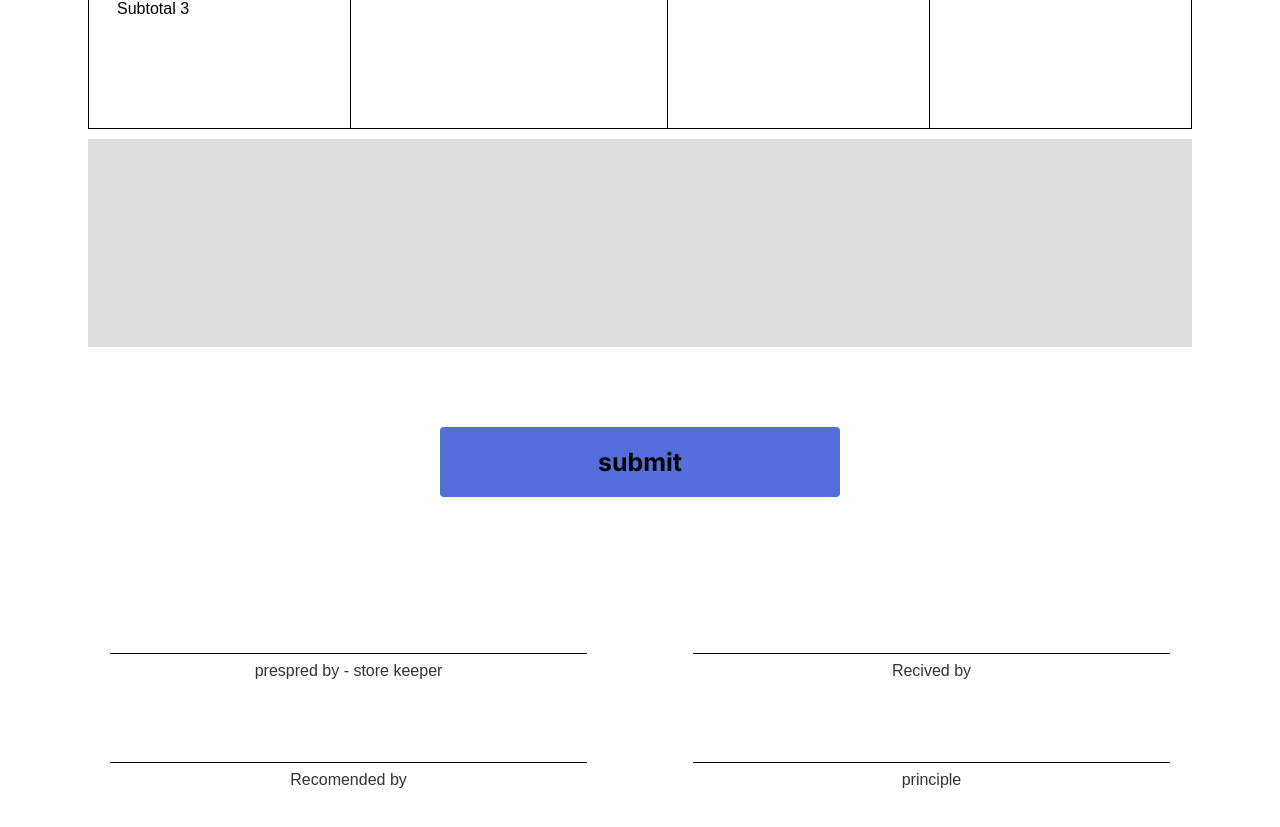
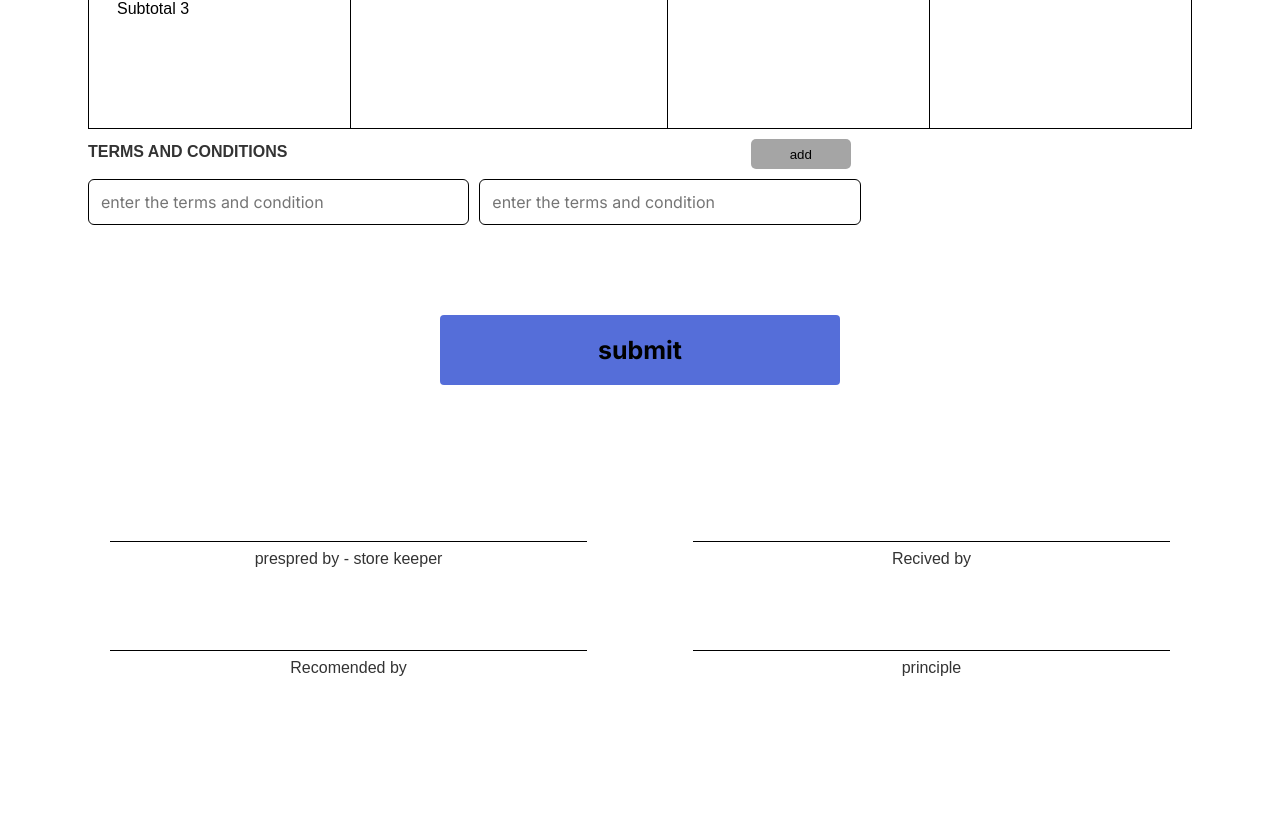
Before and after one commit to Yranshevare/Automate_Product_purchase, a React (Vite) app in the folder React_Frontend/: page /purchaseOrder in a window 1280 px wide. Shown: the part 1380-2207 px from the top of the page. After the commit the page ends 2137 px from the top, so only its background shows below. Built offline with nearby package versions, Linux system fonts and the light colour scheme; no server answers; sample sign-in values are in the browser's storage.

Commit message:
done eith the frontend part of the purchase order

```diff
--- a/React_Frontend/src/CSS/PurchaseOrder.css
+++ b/React_Frontend/src/CSS/PurchaseOrder.css
@@ -173,3 +173,38 @@
     border-top: 1px solid black;
     padding-top: 8px;
   }
+
+
+
+.terms-conditions-container{
+  width: 70%;
+}
+.terms-conditions-header{
+  display: flex;
+  align-items: center;
+  justify-content: space-between;
+  margin: 10px 10px 10px 0px;
+}
+.terms-conditions-header button{
+  width: 100px;
+  height: 30px;
+  border-radius: 5px;
+  border:none;
+  background-color: #a5a5a5;
+  transition-duration: 0.3s;
+  cursor: pointer ;
+}
+.terms-conditions-header button:hover{
+  background-color: #8b8b8b;
+}
+.terms-conditions{
+  display:  flex;
+  justify-content: space-between;
+  width: 100%;
+}
+.terms-conditions input{
+  width: 46% !important;
+  margin-bottom: 10px;
+  /* outline: none;
+  height: 25px; */
+}
--- a/React_Frontend/src/pages/PurchaseOrder.jsx
+++ b/React_Frontend/src/pages/PurchaseOrder.jsx
@@ -28,6 +28,8 @@ function PurchaseOrder() {
     ]
   }); // Initialize tableData,
   const [finalData, setFinalData] = useState();
+
+  const [terms, setTerms] = useState([{"":""}]);
 
   const handleChange = (e) => {
     const { name, value } = e.target;
@@ -85,6 +87,39 @@ function PurchaseOrder() {
     e.preventDefault();
     console.log(finalData)
     console.log(formData)
+    console.log(terms)
+  };
+
+
+  const handleKeyChange = (key,idx) => {
+
+    const newTerms = {...terms[idx]};
+
+
+    newTerms[key] = newTerms[Object.keys(newTerms)[0]]
+    delete newTerms[Object.keys(newTerms)[0]]
+
+    const newObj = [...terms];
+    newObj[idx] = newTerms;
+    setTerms(newObj);
+
+  };
+  const handleValueChange=(val,idx) => {
+    const newTerms = {...terms[idx]};
+
+    newTerms[Object.keys(newTerms)[0]] = val
+
+
+    const newObj = [...terms];
+    newObj[idx] = newTerms;
+    setTerms(newObj);
+    // setTerms({...terms,[key]:val})
+  }
+
+  const addTerm = () => {
+    const newTerms = [...terms];
+    newTerms.push({"":""});
+    setTerms(newTerms);
   };
 
   return (
@@ -191,10 +226,48 @@ function PurchaseOrder() {
           </div>
         </div>
 
-        <div className="table-container">
-                  <EditableTable tableData={requirementText} setFinalData={setFinalData} />
-                  </div>
-        <div className="div-box"></div>
+          <div className="table-container">
+            <EditableTable tableData={requirementText} setFinalData={setFinalData} />
+          </div>
+        {/* <div className="div-box"></div> */}
+        <div className="terms-conditions-container">
+          <div className="terms-conditions-header">
+            <label className="form-label">TERMS AND CONDITIONS</label>
+            <button onClick={addTerm}>add</button>
+          </div>
+          {
+              terms.map((val,idx) => (
+                <div className="terms-conditions">
+
+                  <input
+                    value={Object.keys(val)[0]}
+                    className="section-input"
+                    type="text"
+                    placeholder="enter the terms and condition"
+                    onChange={(e) => handleKeyChange(e.target.value, idx)}
+                  />
+                  <input
+                    value={val[Object.keys(val)[0]]}
+                    className="section-input"
+                    type="text"
+                    placeholder="enter the terms and condition"
+                    onChange={(e) => handleValueChange(e.target.value,idx)}
+                  />
+                </div>
+              ))
+            }
+          {/* <div className="terms-conditions">
+
+            <input
+            className="section-input"
+            type="text"
+            placeholder="enter the terms and condition" />
+            <input
+            className="section-input"
+            type="text"
+            placeholder="enter the terms and condition" />
+          </div> */}
+        </div>
 
 
         <div className="submit-container">
```
